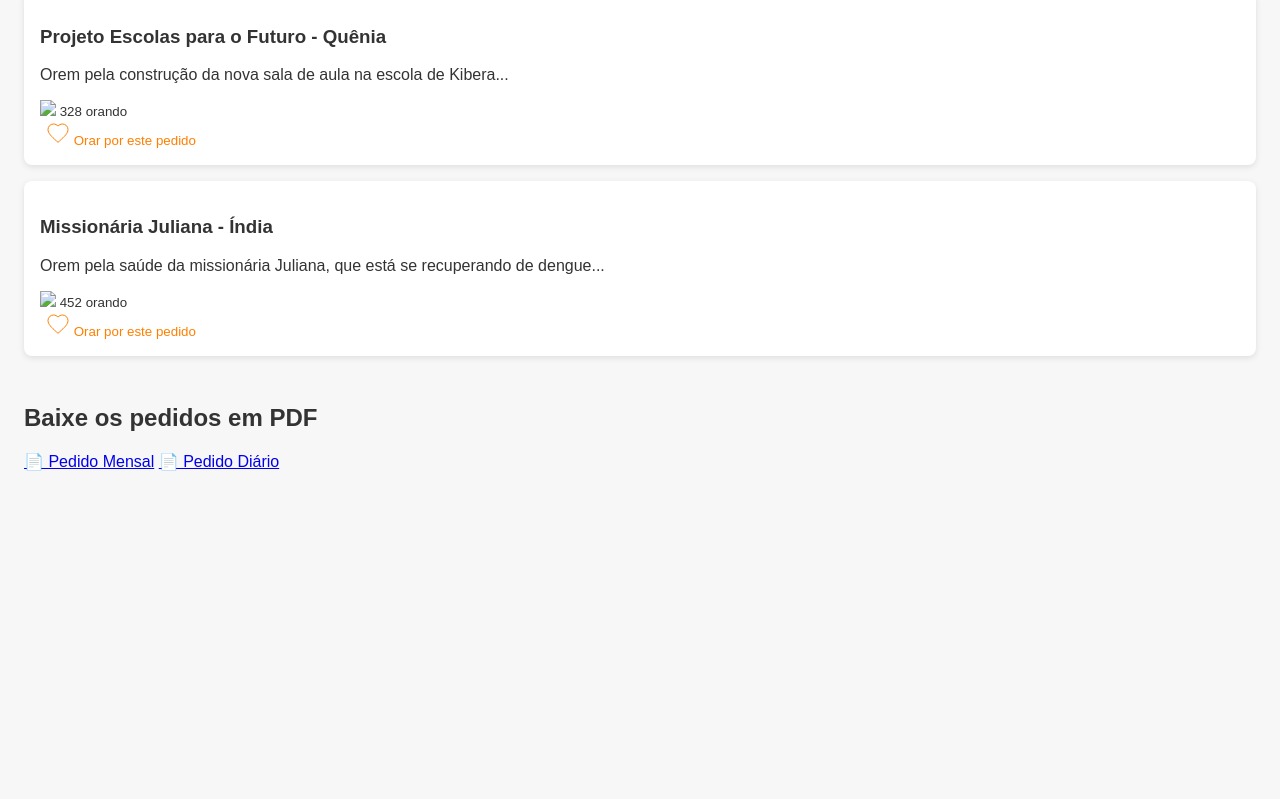
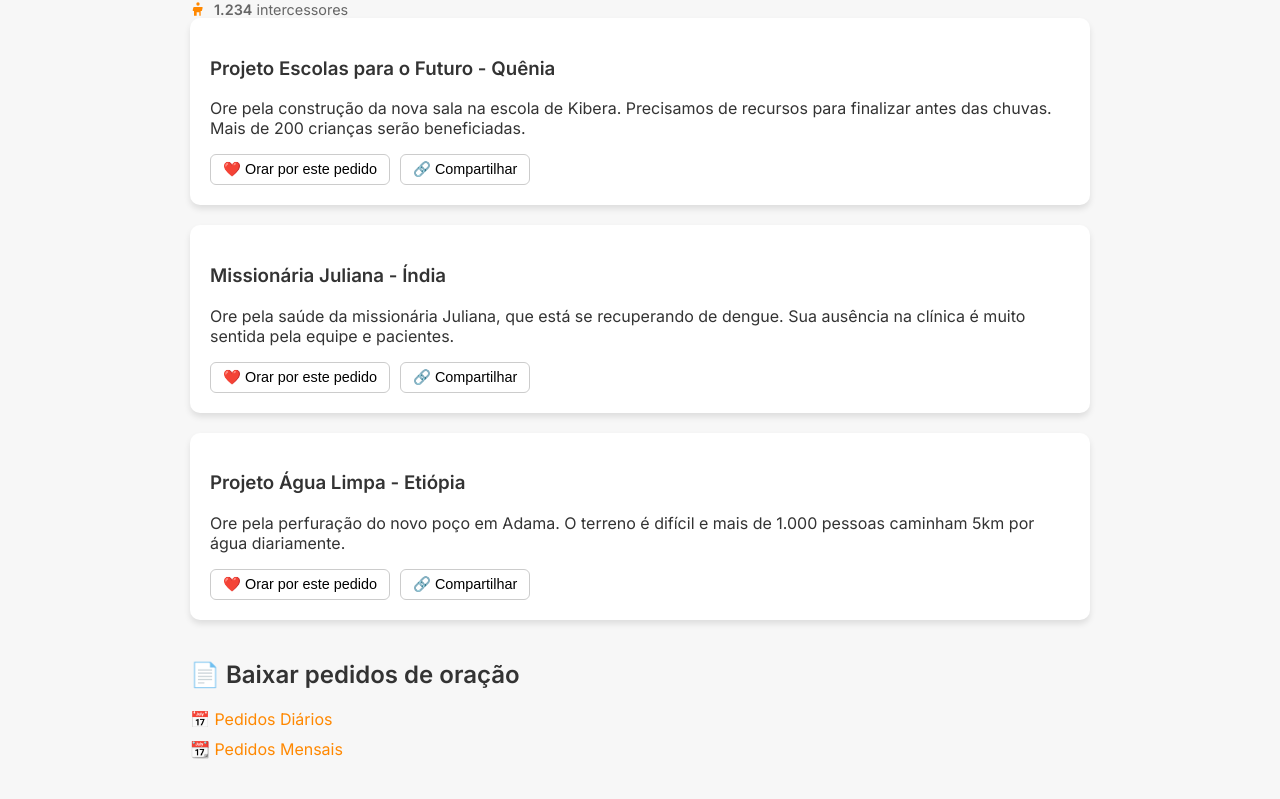
Before and after one commit to namissao/pagina-oracao, a plain HTML site: page index.html in a window 1280 px wide. Shown: the part 197-996 px from the top of the page. Before the commit the page ends 800 px from the top, so only its background shows below. Drawn offline with Linux system fonts and the light colour scheme.

Commit message:
Update index.html

```diff
--- a/index.html
+++ b/index.html
@@ -1,28 +1,166 @@
 <!DOCTYPE html>
-<html lang="pt-br">
+<html lang="pt-BR">
 <head>
-    <meta charset="UTF-8" />
-    <meta name="viewport" content="width=device-width, initial-scale=1.0" />
-    <title>Pedidos de Oração</title>
-    <link rel="stylesheet" href="styles.css" />
+  <meta charset="UTF-8">
+  <title>Pedidos de Oração - Tenda do Clamor</title>
+  <link href="https://fonts.googleapis.com/css2?family=Inter:wght@400;600&display=swap" rel="stylesheet">
+  <style>
+    body {
+      font-family: 'Inter', sans-serif;
+      margin: 0;
+      background: #f7f7f7;
+      color: #333;
+    }
+    header {
+      padding: 20px;
+      text-align: center;
+      background: #ff8800;
+      color: white;
+    }
+    .container {
+      max-width: 900px;
+      margin: 40px auto;
+      padding: 0 20px;
+    }
+    .pedido {
+      background: white;
+      padding: 20px;
+      border-radius: 10px;
+      margin-bottom: 20px;
+      box-shadow: 0 4px 6px rgba(0,0,0,0.1);
+      transition: transform 0.2s ease;
+      position: relative;
+    }
+    .pedido:hover {
+      transform: translateY(-4px);
+    }
+    .icones {
+      display: flex;
+      align-items: center;
+      gap: 8px;
+      font-size: 0.9rem;
+      color: #666;
+    }
+    .icone-boneco {
+      width: 16px;
+      height: 16px;
+      fill: #ff8800;
+    }
+    .btns {
+      margin-top: 10px;
+      display: flex;
+      gap: 10px;
+    }
+    .btn {
+      background: none;
+      border: 1px solid #ccc;
+      border-radius: 6px;
+      padding: 6px 12px;
+      cursor: pointer;
+      font-size: 0.9rem;
+      transition: all 0.2s ease;
+    }
+    .btn:hover {
+      background: #f0f0f0;
+    }
+    .btn.orar.ativo {
+      border-color: #ff8800;
+      color: #ff8800;
+    }
+    .footer {
+      margin-top: 50px;
+      text-align: center;
+    }
+    .pdfs {
+      margin-top: 40px;
+    }
+    .pdfs a {
+      display: block;
+      margin-bottom: 10px;
+      color: #ff8800;
+      text-decoration: none;
+    }
+  </style>
 </head>
 <body>
-    <header>
-        <h1>Pedidos de Oração</h1>
-        <p>Junte-se a nós em oração pelos nossos missionários e projetos.</p>
-        <div id="global-counter">
-            <img src="icons/bonequinho.svg" alt="Intercessores" width="24" />
-            <span id="intercessor-count">3.452</span> intercessores
-        </div>
-    </header>
-    <main id="pedidos-container">
-        <!-- Os pedidos serão inseridos aqui via JavaScript -->
-    </main>
-    <section id="downloads">
-        <h2>Baixe os pedidos em PDF</h2>
-        <a href="pdfs/pedidos-mensal.pdf" download>📄 Pedido Mensal</a>
-        <a href="pdfs/pedidos-diario.pdf" download>📄 Pedido Diário</a>
-    </section>
-    <script src="script.js"></script>
+
+  <header>
+    <h1>Pedidos de Oração</h1>
+    <p>Junte-se a nós em intercessão. Sua oração faz diferença!</p>
+  </header>
+
+  <div class="container">
+
+    <div class="icones">
+      <svg class="icone-boneco" viewBox="0 0 24 24">
+        <path d="M12 2a2.5 2.5 0 110 5 2.5 2.5 0 010-5zM6 22v-7H5a1 1 0 01-.97-1.24l1-4A1 1 0 016 9h12a1 1 0 01.97 1.24l-1 4A1 1 0 0117 15h-1v7h-2v-5h-4v5H6z"/>
+      </svg>
+      <span><strong id="total-orando">1.234</strong> intercessores</span>
+    </div>
+
+    <div class="pedido" data-id="1">
+      <h3>Projeto Escolas para o Futuro - Quênia</h3>
+      <p>Ore pela construção da nova sala na escola de Kibera. Precisamos de recursos para finalizar antes das chuvas. Mais de 200 crianças serão beneficiadas.</p>
+      <div class="btns">
+        <button class="btn orar">❤️ Orar por este pedido</button>
+        <button class="btn compartilhar">🔗 Compartilhar</button>
+      </div>
+    </div>
+
+    <div class="pedido" data-id="2">
+      <h3>Missionária Juliana - Índia</h3>
+      <p>Ore pela saúde da missionária Juliana, que está se recuperando de dengue. Sua ausência na clínica é muito sentida pela equipe e pacientes.</p>
+      <div class="btns">
+        <button class="btn orar">❤️ Orar por este pedido</button>
+        <button class="btn compartilhar">🔗 Compartilhar</button>
+      </div>
+    </div>
+
+    <div class="pedido" data-id="3">
+      <h3>Projeto Água Limpa - Etiópia</h3>
+      <p>Ore pela perfuração do novo poço em Adama. O terreno é difícil e mais de 1.000 pessoas caminham 5km por água diariamente.</p>
+      <div class="btns">
+        <button class="btn orar">❤️ Orar por este pedido</button>
+        <button class="btn compartilhar">🔗 Compartilhar</button>
+      </div>
+    </div>
+
+    <div class="pdfs">
+      <h2>📄 Baixar pedidos de oração</h2>
+      <a href="pedidos-diarios.pdf" download>📅 Pedidos Diários</a>
+      <a href="pedidos-mensais.pdf" download>📆 Pedidos Mensais</a>
+    </div>
+
+  </div>
+
+  <script>
+    const botoesOrar = document.querySelectorAll(".btn.orar");
+    const totalEl = document.getElementById("total-orando");
+    let total = parseInt(totalEl.textContent.replace(/\D/g, ""));
+
+    botoesOrar.forEach(btn => {
+      btn.addEventListener("click", () => {
+        if (!btn.classList.contains("ativo")) {
+          btn.classList.add("ativo");
+          total += 1;
+          totalEl.textContent = total.toLocaleString();
+        }
+      });
+    });
+
+    const botoesCompartilhar = document.querySelectorAll(".btn.compartilhar");
+    botoesCompartilhar.forEach(btn => {
+      btn.addEventListener("click", () => {
+        const pedido = btn.closest(".pedido");
+        const id = pedido.getAttribute("data-id");
+        const url = `${location.origin}${location.pathname}?pedido=${id}`;
+        navigator.clipboard.writeText(url).then(() => {
+          btn.textContent = "✅ Link copiado!";
+          setTimeout(() => btn.textContent = "🔗 Compartilhar", 2000);
+        });
+      });
+    });
+  </script>
+
 </body>
 </html>
```
